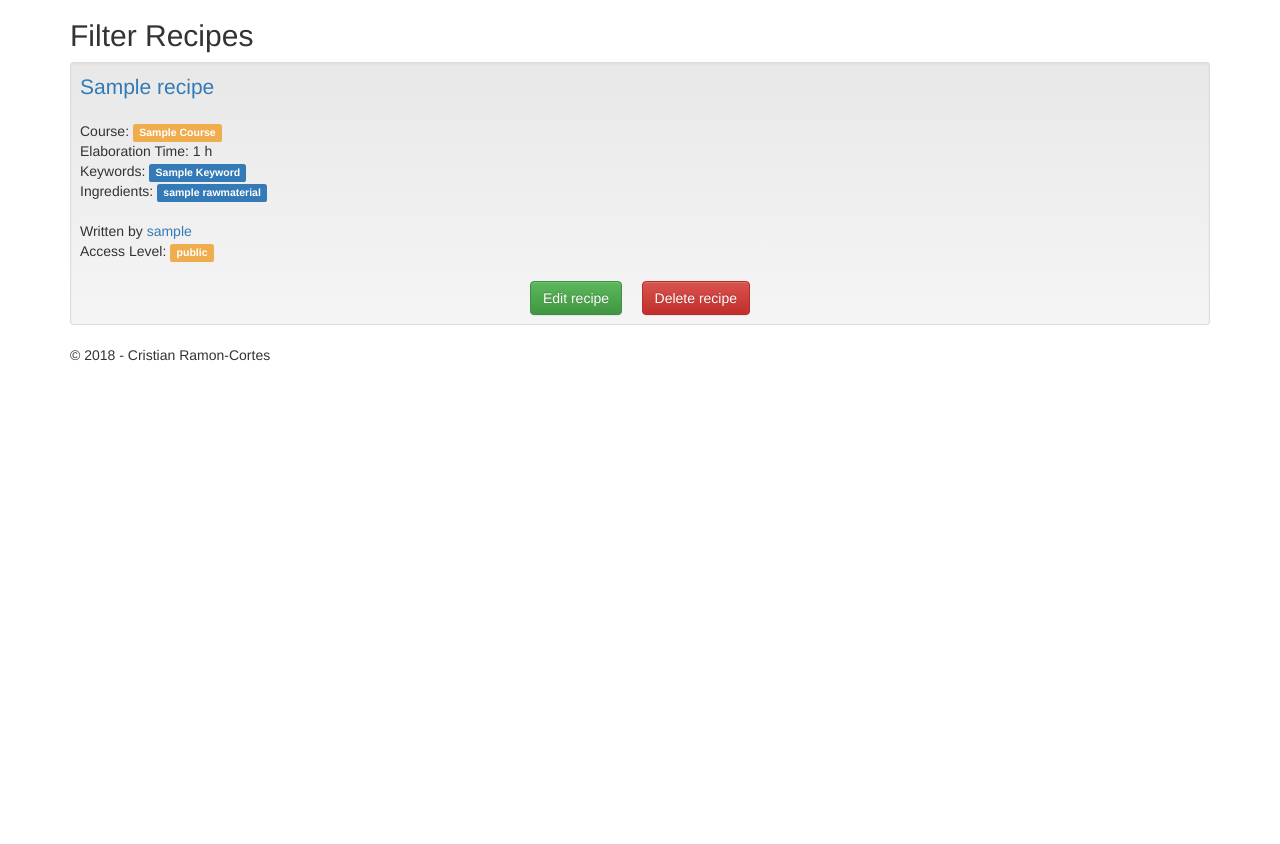
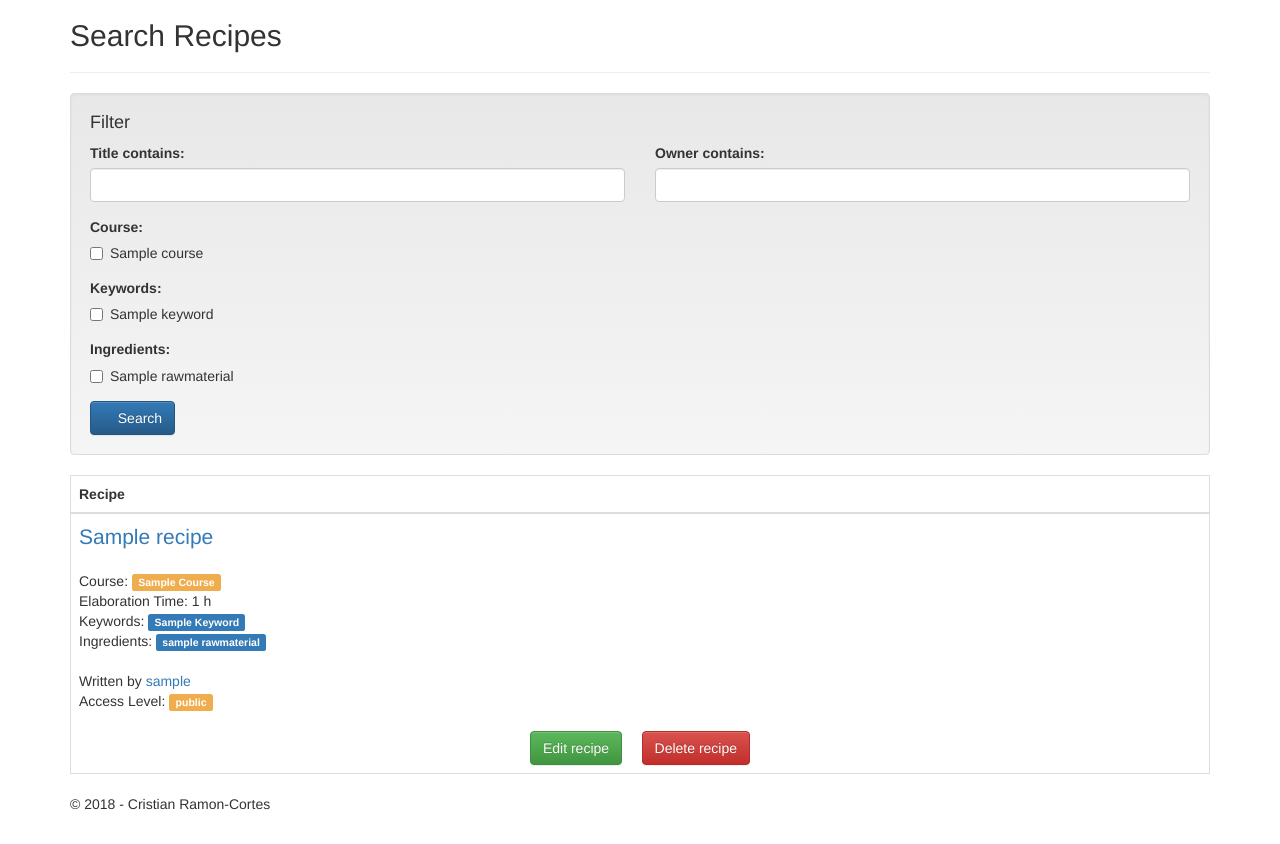
Before and after one commit to cristianrcv/awesome-recipes, a Django app: page /recipes_filter/ in a window 1280 px wide. Shown: the part 51-895 px from the top of the page. Before the commit the page ends 412 px from the top, so only its background shows below. Run offline with Django 3.2, Linux system fonts and the light colour scheme; a user stored in the database is signed in; tables that the repository leaves empty hold one stand-in row (values such as "Sample post"); parts of the project's set-up code (start-up, migrations or seed data) failed here and were passed over; some libraries are stand-ins or nearby versions; some web fonts are replaced.

Commit message:
Add recipe filtering

```diff
--- a/awesome_recipes/settings.py
+++ b/awesome_recipes/settings.py
@@ -38,6 +38,7 @@ INSTALLED_APPS = [
     'django.contrib.staticfiles',
     'recipes',
     'crispy_forms',
+    'widget_tweaks',
 ]
 
 MIDDLEWARE = [
@@ -111,7 +112,6 @@ USE_L10N = True
 
 USE_TZ = True
 
-
 # Static files (CSS, JavaScript, Images)
 # https://docs.djangoproject.com/en/1.11/howto/static-files/
 
@@ -121,13 +121,11 @@ STATICFILES_DIRS = (
     os.path.join(BASE_DIR, 'static'),
 )
 
-
 # Media files
 
 MEDIA_URL = '/media/'
 
 MEDIA_ROOT = os.path.join(BASE_DIR, 'media')
-
 
 # AUTHENTICATION
 LOGIN_URL = 'awesome_recipes_login'
--- /dev/null
+++ b/recipes/filters.py
@@ -0,0 +1,24 @@
+# -*- coding: utf-8 -*-
+
+from django_filters import FilterSet
+from django_filters import CharFilter
+from django_filters import ModelMultipleChoiceFilter
+
+from django import forms
+
+from .models import Recipe
+from .models import Course
+from .models import Keyword
+from .models import Ingredient
+
+
+class RecipesFilter(FilterSet):
+    title = CharFilter(lookup_expr='icontains')
+    owner = CharFilter(lookup_expr='icontains')
+    course = ModelMultipleChoiceFilter(queryset=Course.objects.all(), widget=forms.CheckboxSelectMultiple)
+    keywords = ModelMultipleChoiceFilter(queryset=Keyword.objects.all(), widget=forms.CheckboxSelectMultiple)
+    ingredients = ModelMultipleChoiceFilter(queryset=Ingredient.objects.all(), widget=forms.CheckboxSelectMultiple)
+
+    class Meta:
+        model = Recipe
+        fields = ['title', 'owner', 'course', 'keywords', 'ingredients']
--- a/recipes/templates/recipes/recipes_filter.html
+++ b/recipes/templates/recipes/recipes_filter.html
@@ -1,17 +1,80 @@
 {% extends "base.html" %}
+{% load widget_tweaks %}
 
-{% block title %}Filter Recipes{% endblock %}
+{% block title %}Search Recipes{% endblock %}
 
 {% block heading %}
-<h2>Filter Recipes</h2>
+<h2>Search Recipes</h2>
+<hr>
 {% endblock %}
 
 {% block content %}
-<ul class="list-unstyled">
-    {% for recipe in recipes %}
-    <li class="well well-sm">{% include "recipes/recipe_preview.html" %}</li>
+<form method="get">
+    <div class="well">
+        <h4 style="margin-top: 0">Filter</h4>
+        <div class="row">
+            <div class="form-group col-sm-8 col-md-6">
+                {{ filter.form.title.label_tag }}
+                {% render_field filter.form.title class="form-control" %}
+            </div>
+            <div class="form-group col-sm-8 col-md-6">
+                {{ filter.form.owner.label_tag }}
+                {% render_field filter.form.owner class="form-control" %}
+            </div>
+            <div class="form-group col-sm-8 col-md-12">
+                {{ filter.form.course.label_tag }}
+                <div>
+                    {% for choice in filter.form.course %}
+                    <label class="checkbox-inline">
+                        {{ choice.tag }} {{ choice.choice_label }}
+                    </label>
+                    {% endfor %}
+                </div>
+            </div>
+            <div class="form-group col-sm-8 col-md-12">
+                {{ filter.form.keywords.label_tag }}
+                <div>
+                    {% for choice in filter.form.keywords %}
+                    <label class="checkbox-inline">
+                        {{ choice.tag }} {{ choice.choice_label }}
+                    </label>
+                    {% endfor %}
+                </div>
+            </div>
+            <div class="form-group col-sm-8 col-md-12">
+                {{ filter.form.ingredients.label_tag }}
+                <div>
+                    {% for choice in filter.form.ingredients %}
+                    <label class="checkbox-inline">
+                        {{ choice.tag }} {{ choice.choice_label }}
+                    </label>
+                    {% endfor %}
+                </div>
+            </div>
+        </div>
+        <button type="submit" class="btn btn-primary">
+            <span class="glyphicon glyphicon-search"></span> Search
+        </button>
+    </div>
+</form>
+
+<table class="table table-bordered">
+    <thead>
+    <tr>
+        <th>Recipe</th>
+    </tr>
+    </thead>
+
+    <tbody>
+    {% for recipe in filter.qs %}
+    <tr>
+        <td>{% include "recipes/recipe_preview.html" %}</td>
+    </tr>
     {% empty %}
-    <li>No recipes</li>
+    <tr>
+        <td>No data</td>
+    </tr>
     {% endfor %}
-</ul>
+    </tbody>
+</table>
 {% endblock %}
--- a/recipes/urls.py
+++ b/recipes/urls.py
@@ -1,7 +1,6 @@
 # -*- coding: utf-8 -*-
 
 from django.conf.urls import url
-
 from django.contrib.auth.views import login
 
 from recipes.views import recipes_list
--- a/recipes/views.py
+++ b/recipes/views.py
@@ -18,6 +18,8 @@ from .forms import RecipeForm
 from .forms import RecipeDeleteForm
 from .forms import IngredientsFormSet
 from .forms import ImagesFormSet
+
+from .filters import RecipesFilter
 
 
 @login_required
@@ -40,8 +42,9 @@ def recipes_user_list(request, username):
 
 @login_required
 def recipes_filter(request):
-    recipes = Recipe.public.all()
-    context = {'recipes': recipes}
+    all_recipes = Recipe.objects.all()
+    filtered_recipes = RecipesFilter(request.GET, queryset=all_recipes)
+    context = {'filter': filtered_recipes}
     return render(request, 'recipes/recipes_filter.html', context)
 
 
```
